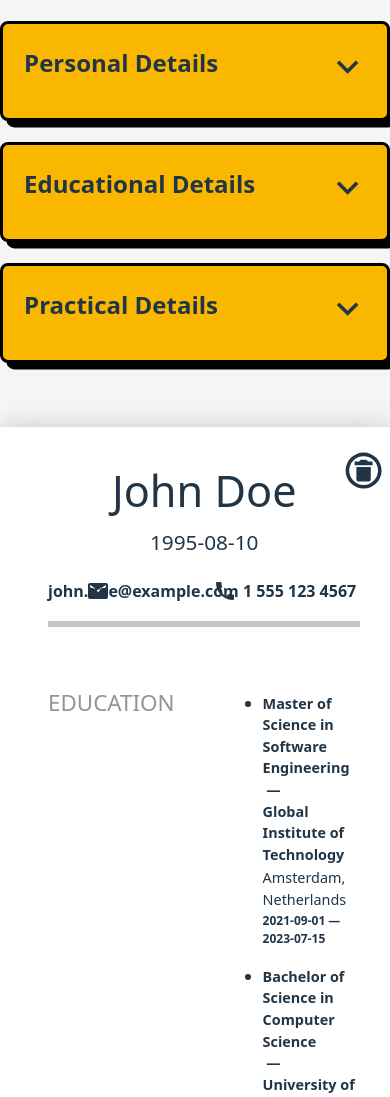
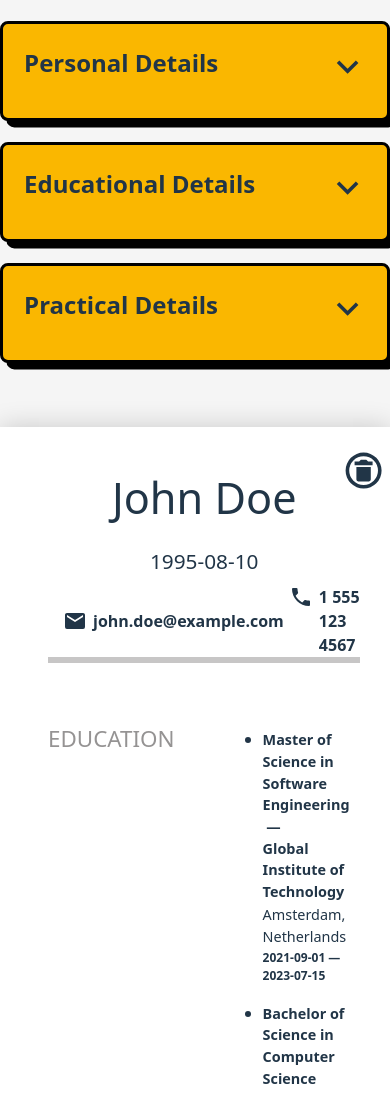
Before and after one commit to LucaDeeken/cvApplication, a React (Vite) app: page / in a window 390 px wide. Shown: the top 1097 px of the page. Built offline with nearby package versions, Linux system fonts and the light colour scheme.

Commit message:
fix: some style bugs

```diff
--- a/src/App.css
+++ b/src/App.css
@@ -206,8 +206,8 @@ transition: filter 0.15s ease; /* smooth effect */
 
 .telephonIcon {
   position: absolute;
-  bottom: 18px;
-  left: 38px;
+  top: 0;
+  left: -30px;
 }
 
 .birthDate {
@@ -226,6 +226,7 @@ transition: filter 0.15s ease; /* smooth effect */
   justify-self: center;
   font-size: 1rem;
   font-weight: 600;
+  margin-left: 45px;
 }
 
 .telNum {
@@ -234,6 +235,7 @@ transition: filter 0.15s ease; /* smooth effect */
   justify-self: center;
   font-size: 1rem;
   font-weight: 600;
+  margin-left: 35px;
   position: relative;
 }
 
@@ -374,6 +376,7 @@ textarea {
     display: grid;
     grid-template-columns: 1fr;
     grid-template-rows: 0.4fr 0.1fr 1fr;
+    height: 100%;
   }
 
   .curriculumList li {
@@ -415,12 +418,14 @@ textarea {
 @media (max-width: 730px) {
   .CVArea {
     width: 100%;
+    height: 100%;
   }
 }
 
 @media (max-width: 540px) {
   .CVArea {
     width: 100%;
+    height: 100%;
   }
 
   .curriculumList li {
--- a/src/components/sections/PersonalOutput.jsx
+++ b/src/components/sections/PersonalOutput.jsx
@@ -22,15 +22,15 @@ function PersonalOutput( {fullName,birthDate, mail, mobilNum, setEducationObject
     className="deleteIcon"
     onClick= {() => deleteCV()}
     />
-      <div className="fullName">{fullName}
+      <div className="fullName">{fullName}</div>
+      <div className="birthDate">{birthDate}</div>
+      <div className="mailNum">{mail}
       <Icon
     path={mdiEmail}
     size={1}
     className="telephonIcon"
     />
       </div>
-      <div className="birthDate">{birthDate}</div>
-      <div className="mailNum">{mail}</div>
       <div className="telNum">{mobilNum}
       <Icon
     path={mdiPhone}
```
